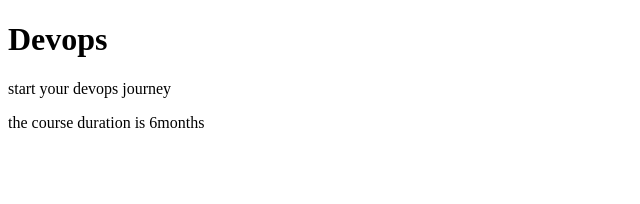
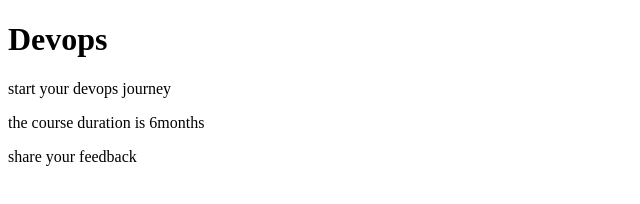
Before and after one commit to Sumanth-Reddi/test-1, a plain HTML site: page index.html in a window 1280 px wide. Shown: the whole page, without its empty margins (0-640 px from the left). Drawn offline with Linux system fonts and the light colour scheme.

Commit message:
feedback

```diff
--- a/index.html
+++ b/index.html
@@ -9,5 +9,6 @@
     <h1>Devops</h1>
     <p>start your devops journey</p>
     <p>the course duration is 6months</p>
+    <p>share your feedback</p>
 </body>
 </html>
```
